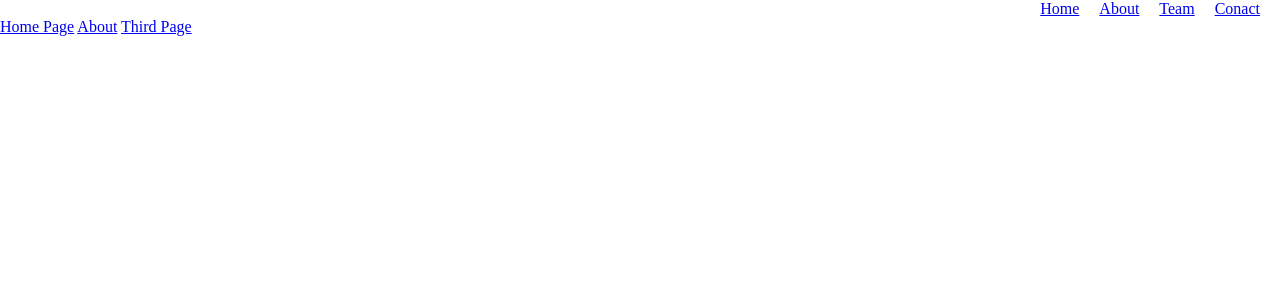
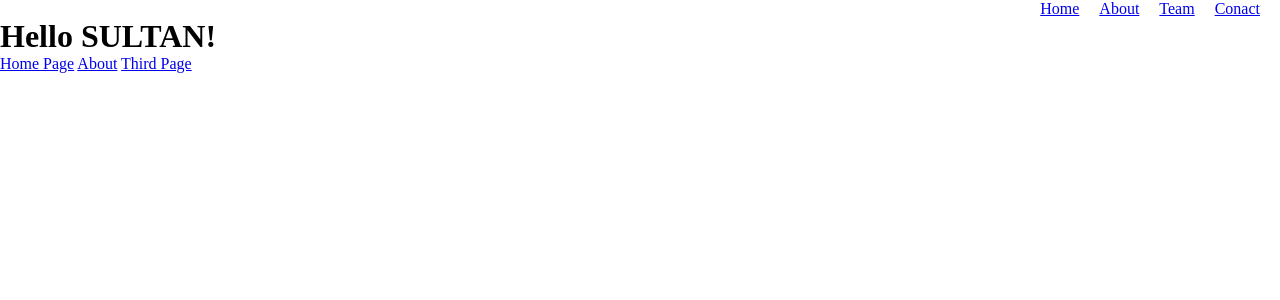
Before and after one commit to Sultanpriesa/Svelte2023, a SvelteKit app in the folder Sultan_Website/: page /about in a window 1280 px wide. Shown: the top 300 px of the page. Built offline with nearby package versions, Linux system fonts and the light colour scheme.

Commit message:
having trouble with my npm install, will fix it tomr in class

```diff
--- a/Sultan_Website/src/routes/about/+page.svelte
+++ b/Sultan_Website/src/routes/about/+page.svelte
@@ -1,5 +1,5 @@
-<!-- <script>
+<script>
 	let name = 'sultan';
 </script>
 
-<h1>Hello {name.toUpperCase()}!</h1> -->
+<h1>Hello {name.toUpperCase()}!</h1>
```
